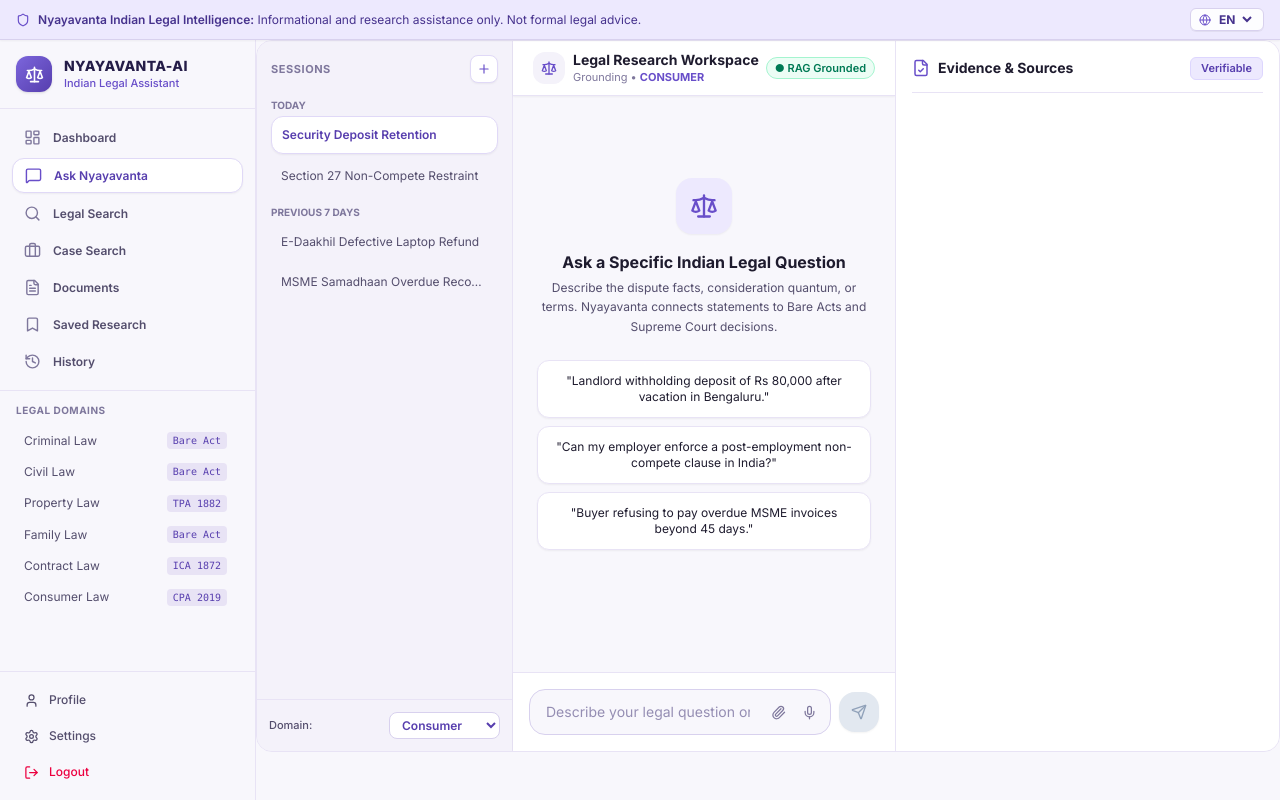
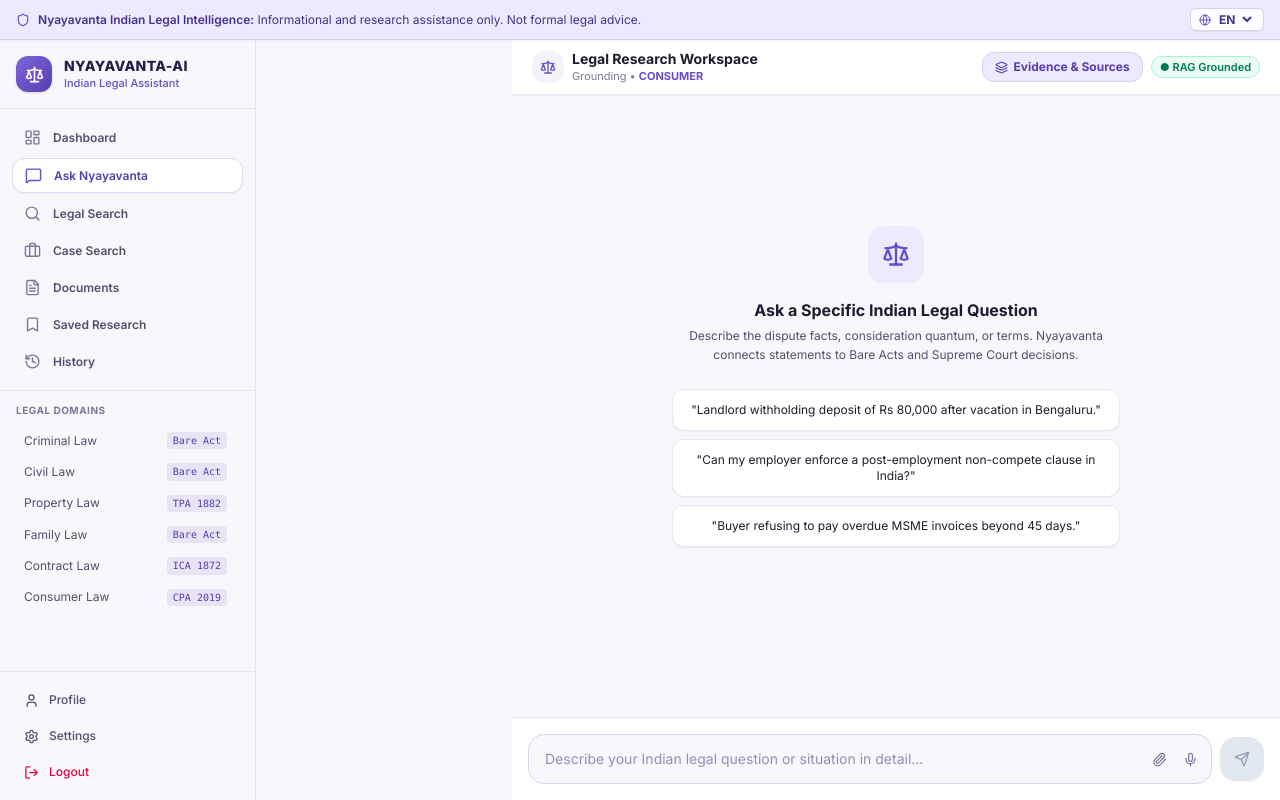
Before and after one commit to Paras2611/Nyayvanta-Ai, a React (Vite) app: page /chat in a window 1280 px wide. Built offline with nearby package versions, Linux system fonts and the light colour scheme.

Commit message:
feat(chat): make legal chat full-bleed responsive with collapsible evidence grounding and harmonious theme

```diff
--- a/src/components/chat/EvidencePanel.tsx
+++ b/src/components/chat/EvidencePanel.tsx
@@ -8,7 +8,9 @@ import {
   BookOpen,
   Scale,
   FileCheck,
-  Info
+  Info,
+  X,
+  Sparkles
 } from 'lucide-react';
 import {
   LegalSectionItem,
@@ -24,6 +26,7 @@ interface EvidencePanelProps {
   claimsVerification?: ClaimVerificationItem[];
   confidence?: ConfidenceInfo;
   sources?: SourceItem[];
+  onClose?: () => void;
 }
 
 export const VerificationBadge: React.FC<{
@@ -128,19 +131,77 @@ export const EvidencePanel: React.FC<EvidencePanelProps> = ({
   claimsVerification = [],
   confidence,
   sources = [],
+  onClose,
 }) => {
+  const hasNoEvidence =
+    relevantLaw.length === 0 &&
+    relevantCases.length === 0 &&
+    claimsVerification.length === 0 &&
+    !confidence;
+
   return (
-    <div className="p-4 space-y-5">
+    <div className="p-3.5 sm:p-4 space-y-4">
       {/* Header */}
       <div className="flex items-center justify-between pb-3 border-b border-[#E8E3F5] dark:border-slate-800">
         <div className="flex items-center gap-2">
-          <FileCheck className="text-[#684EC9] dark:text-purple-400" size={18} />
-          <h2 className="font-bold text-sm text-[#1E1B2E] dark:text-white">Evidence & Sources</h2>
+          <FileCheck className="text-[#684EC9] dark:text-purple-400" size={17} />
+          <h2 className="font-bold text-xs sm:text-sm text-[#1E1B2E] dark:text-white">Evidence & Grounding</h2>
         </div>
-        <span className="text-[11px] bg-[#EDE9FE] dark:bg-purple-950 text-[#573EAE] dark:text-purple-300 font-semibold px-2.5 py-0.5 rounded-md border border-[#DDD6FE] dark:border-purple-800">
-          Verifiable
-        </span>
+        <div className="flex items-center gap-2">
+          <span className="text-[10px] sm:text-[11px] bg-[#EDE9FE] dark:bg-purple-950 text-[#573EAE] dark:text-purple-300 font-semibold px-2 py-0.5 rounded-md border border-[#DDD6FE] dark:border-purple-800">
+            Verifiable
+          </span>
+          {onClose && (
+            <button
+              onClick={onClose}
+              className="p-1 rounded-lg text-[#7E779C] hover:text-[#1E1B2E] dark:hover:text-white hover:bg-[#EBE6F8] dark:hover:bg-[#26213D] transition-colors"
+              title="Close evidence panel"
+            >
+              <X size={15} />
+            </button>
+          )}
+        </div>
       </div>
+
+      {/* Empty State Guidance Card when no evidence has been fetched yet */}
+      {hasNoEvidence && (
+        <div className="p-4 rounded-2xl bg-[#F8F7FC] dark:bg-[#151221] border border-[#E8E3F5] dark:border-[#2D2644] text-center space-y-3">
+          <div className="w-10 h-10 mx-auto rounded-xl bg-[#EDE9FE] dark:bg-[#2A2244] flex items-center justify-center text-[#684EC9] dark:text-[#C4B5FD] shadow-xs">
+            <Sparkles size={20} />
+          </div>
+          <div>
+            <h3 className="text-xs font-bold text-[#1E1B2E] dark:text-white">
+              Awaiting Legal Inquiry
+            </h3>
+            <p className="text-[11px] text-[#7E779C] dark:text-[#A59FC2] mt-1 leading-relaxed">
+              When you submit a query, Nyayavanta retrieves statutory provisions and case law citations, verifying all claims here in real time.
+            </p>
+          </div>
+          <div className="space-y-2 pt-1 text-left">
+            <div className="p-2.5 rounded-xl bg-white dark:bg-[#1D1830] border border-[#E8E3F5] dark:border-[#382F5E] text-[11px] space-y-0.5 shadow-2xs">
+              <div className="flex items-center gap-1.5 font-bold text-[#684EC9] dark:text-[#C4B5FD]">
+                <BookOpen size={12} />
+                <span>Bare Acts Citations</span>
+              </div>
+              <p className="text-[10px] text-[#7E779C] dark:text-slate-400">Sections mapped from BNS, BSA, CPC, ICA, and CPA.</p>
+            </div>
+            <div className="p-2.5 rounded-xl bg-white dark:bg-[#1D1830] border border-[#E8E3F5] dark:border-[#382F5E] text-[11px] space-y-0.5 shadow-2xs">
+              <div className="flex items-center gap-1.5 font-bold text-[#684EC9] dark:text-[#C4B5FD]">
+                <Scale size={12} />
+                <span>Precedents & Judgments</span>
+              </div>
+              <p className="text-[10px] text-[#7E779C] dark:text-slate-400">Supreme Court and High Court precedent ratios.</p>
+            </div>
+            <div className="p-2.5 rounded-xl bg-white dark:bg-[#1D1830] border border-[#E8E3F5] dark:border-[#2E274D] text-[11px] space-y-0.5 shadow-2xs">
+              <div className="flex items-center gap-1.5 font-bold text-emerald-600 dark:text-emerald-400">
+                <ShieldCheck size={12} />
+                <span>Zero-Hallucination Audit</span>
+              </div>
+              <p className="text-[10px] text-[#7E779C] dark:text-slate-400">Every statement tagged as Verified or Conflicting.</p>
+            </div>
+          </div>
+        </div>
+      )}
 
       {/* Confidence Card */}
       {confidence && <ConfidenceCard confidence={confidence} />}
--- a/src/components/layout/DesktopShell.tsx
+++ b/src/components/layout/DesktopShell.tsx
@@ -60,7 +60,7 @@ export const DesktopShell: React.FC<DesktopShellProps> = ({
   ];
 
   return (
-    <div className="min-h-screen flex flex-col bg-[#F8F7FC] text-[#1E1B2E]">
+    <div className="h-screen h-dvh flex flex-col bg-[#F8F7FC] text-[#1E1B2E] overflow-hidden">
       {/* 1. Persistent Legal Disclaimer Top Bar - Light Lavender Aesthetic */}
       <header className="bg-[#EDE9FE] text-[#46328D] text-xs px-3 sm:px-4 py-1.5 sm:py-2 flex items-center justify-between border-b border-[#D8D1EE] shrink-0 sticky top-0 z-40 shadow-xs">
         <div className="flex items-center gap-2 max-w-4xl min-w-0">
@@ -336,11 +336,25 @@ export const DesktopShell: React.FC<DesktopShellProps> = ({
         </aside>
 
         {/* 4. Main Workspace (Center) */}
-        <main className="flex-1 overflow-y-auto bg-[#F8F7FC] flex flex-col min-w-0 pb-20 md:pb-0">
-          <div className="flex-1 p-3.5 sm:p-5 md:p-6 lg:p-8 max-w-7xl mx-auto w-full min-w-0">
-            {children || <Outlet />}
-          </div>
-          {!isChatPage && <DisclaimerBanner />}
+        <main
+          className={`flex-1 flex flex-col min-w-0 ${
+            isChatPage
+              ? 'h-full overflow-hidden pb-16 md:pb-0 bg-[#F8F7FC]'
+              : 'overflow-y-auto bg-[#F8F7FC] pb-20 md:pb-0'
+          }`}
+        >
+          {isChatPage ? (
+            <div className="flex-1 h-full w-full min-w-0 flex flex-col overflow-hidden">
+              {children || <Outlet />}
+            </div>
+          ) : (
+            <>
+              <div className="flex-1 p-3.5 sm:p-5 md:p-6 lg:p-8 max-w-7xl mx-auto w-full min-w-0">
+                {children || <Outlet />}
+              </div>
+              <DisclaimerBanner />
+            </>
+          )}
         </main>
 
         {/* 5. Context / Evidence Panel (Right - Desktop) */}
--- a/src/index.css
+++ b/src/index.css
@@ -1,4 +1,6 @@
 @import "tailwindcss";
+
+@custom-variant dark (&:where(.dark, .dark *));
 
 @theme {
   --color-page-bg: #F8F7FC;
--- a/src/pages/AILegalChatPage.tsx
+++ b/src/pages/AILegalChatPage.tsx
@@ -16,7 +16,9 @@ import {
   RefreshCw,
   Plus,
   Layers,
-  X
+  X,
+  PanelLeftClose,
+  PanelLeft
 } from 'lucide-react';
 import { sendChatQuery, EvidenceBackedResponse } from '../services/api';
 import { EvidencePanel } from '../components/chat/EvidencePanel';
@@ -44,6 +46,12 @@ export const AILegalChatPage: React.FC = () => {
   const [activeResponse, setActiveResponse] = useState<EvidenceBackedResponse | null>(null);
   const [showMobileEvidence, setShowMobileEvidence] = useState(false);
   const [showMobileSessions, setShowMobileSessions] = useState(false);
+  const [showDesktopEvidence, setShowDesktopEvidence] = useState(false);
+  const [showDesktopSessions, setShowDesktopSessions] = useState(true);
+
+  const evidenceCount =
+    (activeResponse?.relevantLaw?.length || 0) +
+    (activeResponse?.relevantCases?.length || 0);
 
   const messagesEndRef = useRef<HTMLDivElement>(null);
 
@@ -114,6 +122,15 @@ export const AILegalChatPage: React.FC = () => {
       ]);
 
       setActiveResponse(response);
+      if (
+        (response.relevantLaw && response.relevantLaw.length > 0) ||
+        (response.relevantCases && response.relevantCases.length > 0) ||
+        (response.verification && response.verification.length > 0)
+      ) {
+        if (typeof window !== 'undefined' && window.innerWidth >= 1024) {
+          setShowDesktopEvidence(true);
+        }
+      }
     } catch (err: any) {
       console.error('Chat error:', err);
       setMessages((prev) => [
@@ -137,24 +154,34 @@ export const AILegalChatPage: React.FC = () => {
   };
 
   return (
-    <div className="flex h-[calc(100dvh-7.5rem)] md:h-[calc(100dvh-5.5rem)] -m-3.5 sm:-m-5 md:-m-6 lg:-m-8 bg-[#F8F7FC] dark:bg-[#0E0C17] relative overflow-hidden rounded-none md:rounded-2xl border-0 md:border md:border-[#E8E3F5] dark:md:border-[#26213D]">
+    <div className="flex-1 h-full w-full flex flex-row relative overflow-hidden bg-[#F8F7FC] dark:bg-[#0E0C17]">
       {/* 1. Left Session History Panel (Desktop only) */}
-      <div className="w-56 xl:w-64 border-r border-[#E8E3F5] dark:border-[#26213D] bg-[#F4F2FA] dark:bg-[#13101F] hidden lg:flex flex-col justify-between shrink-0">
+      {showDesktopSessions && (
+        <div className="w-56 xl:w-64 border-r border-[#E8E3F5] dark:border-[#26213D] bg-[#F4F2FA] dark:bg-[#13101F] hidden lg:flex flex-col justify-between shrink-0 animate-fade-in">
           <div className="p-3.5 space-y-3 overflow-y-auto">
             <div className="flex items-center justify-between">
               <span className="text-[11px] font-bold text-[#7E779C] uppercase tracking-wider">
                 Sessions
               </span>
+              <div className="flex items-center gap-1">
                 <button
                   onClick={() => {
                     setMessages([]);
                     setActiveResponse(null);
                   }}
-              className="p-1.5 rounded-lg bg-white dark:bg-[#221D38] border border-[#E0D9F7] dark:border-[#382F5E] text-[#684EC9] dark:text-[#C4B5FD] hover:bg-[#EBE6F8] shadow-xs"
+                  className="p-1.5 rounded-lg bg-white dark:bg-[#221D38] border border-[#E0D9F7] dark:border-[#382F5E] text-[#684EC9] dark:text-[#C4B5FD] hover:bg-[#EBE6F8] shadow-xs cursor-pointer press-feedback"
                   title="New Research Inquiry"
                 >
                   <Plus size={14} />
                 </button>
+                <button
+                  onClick={() => setShowDesktopSessions(false)}
+                  className="p-1.5 rounded-lg text-[#7E779C] hover:text-[#241C48] hover:bg-[#EBE6F8] cursor-pointer"
+                  title="Collapse sessions sidebar"
+                >
+                  <PanelLeftClose size={14} />
+                </button>
+              </div>
             </div>
 
           <div className="space-y-1 text-xs">
@@ -196,6 +223,7 @@ export const AILegalChatPage: React.FC = () => {
           </select>
         </div>
       </div>
+      )}
 
       {/* Mobile/Tablet Sessions Drawer */}
       {showMobileSessions && (
@@ -287,6 +315,17 @@ export const AILegalChatPage: React.FC = () => {
               <Clock size={16} />
             </button>
 
+            {/* Desktop Sessions Expand Button (when collapsed) */}
+            {!showDesktopSessions && (
+              <button
+                onClick={() => setShowDesktopSessions(true)}
+                className="hidden lg:flex items-center gap-1 p-1.5 rounded-xl bg-[#F4F2FA] dark:bg-[#221D38] border border-[#E0D9F7] dark:border-[#382F5E] text-[#684EC9] dark:text-[#C4B5FD] hover:bg-[#EBE6F8] press-feedback"
+                title="Show research sessions"
+              >
+                <PanelLeft size={16} />
+              </button>
+            )}
+
             <div className="w-7 h-7 sm:w-8 sm:h-8 rounded-xl bg-[#F4F2FA] dark:bg-[#221D38] flex items-center justify-center text-[#684EC9] dark:text-[#C4B5FD] shrink-0">
               <Scale size={16} />
             </div>
@@ -301,14 +340,32 @@ export const AILegalChatPage: React.FC = () => {
           </div>
 
           <div className="flex items-center gap-1.5 sm:gap-2 shrink-0">
-            {/* Mobile/Tablet Toggle for Evidence Panel */}
+            {/* Evidence Panel Toggle Button (Responsive Desktop + Mobile) */}
             <button
-              onClick={() => setShowMobileEvidence(!showMobileEvidence)}
-              className="xl:hidden flex items-center gap-1 px-2.5 py-1.5 rounded-xl bg-[#EDE9FE] dark:bg-[#251F3D] text-[#573EAE] dark:text-[#C4B5FD] border border-[#D8D1EE] dark:border-[#382F5E] text-xs font-semibold press-feedback"
+              onClick={() => {
+                if (typeof window !== 'undefined' && window.innerWidth >= 1024) {
+                  setShowDesktopEvidence(!showDesktopEvidence);
+                } else {
+                  setShowMobileEvidence(!showMobileEvidence);
+                }
+              }}
+              className={`flex items-center gap-1.5 px-2.5 sm:px-3 py-1.5 rounded-xl text-xs font-bold transition-all press-feedback ${
+                (typeof window !== 'undefined' && window.innerWidth >= 1024 ? showDesktopEvidence : showMobileEvidence)
+                  ? 'bg-[#684EC9] text-white shadow-xs'
+                  : 'bg-[#EDE9FE] dark:bg-[#251F3D] text-[#573EAE] dark:text-[#C4B5FD] border border-[#D8D1EE] dark:border-[#382F5E] hover:bg-[#E0D9F7]'
+              }`}
+              title="Toggle Evidence & Sources grounding panel"
             >
               <Layers size={13} />
-              <span className="hidden sm:inline">Evidence & Sources</span>
+              <span className="hidden sm:inline">
+                {showDesktopEvidence ? 'Hide Evidence' : 'Evidence & Sources'}
+              </span>
               <span className="sm:hidden">Evidence</span>
+              {evidenceCount > 0 && (
+                <span className="px-1.5 py-0.2 rounded-full text-[10px] bg-white/25 font-mono">
+                  {evidenceCount}
+                </span>
+              )}
             </button>
 
             <span className="hidden md:inline-flex text-[11px] text-emerald-700 dark:text-emerald-300 bg-emerald-50 dark:bg-emerald-950/60 px-2 py-0.5 rounded-full font-semibold border border-emerald-200 dark:border-emerald-800">
@@ -417,29 +474,29 @@ export const AILegalChatPage: React.FC = () => {
               e.preventDefault();
               handleSend();
             }}
-            className="flex items-center gap-2 max-w-4xl mx-auto"
+            className="flex items-center gap-2 max-w-4xl mx-auto w-full"
           >
-            <div className="relative flex-1 flex items-center">
+            <div className="relative flex-1 flex items-center min-w-0">
               <input
                 type="text"
                 value={inputQuery}
                 onChange={(e) => setInputQuery(e.target.value)}
-                placeholder="Describe your legal question or situation in detail..."
+                placeholder="Describe your Indian legal question or situation in detail..."
                 disabled={isProcessing}
-                className="w-full pl-3.5 sm:pl-4 pr-16 sm:pr-20 py-2.5 sm:py-3 rounded-2xl border border-[#D8D1EE] dark:border-[#382F5E] bg-[#F8F7FC] dark:bg-[#120F1F] text-xs sm:text-sm text-[#1E1B2E] dark:text-white placeholder:text-[#958EB3] focus:outline-none focus:ring-2 focus:ring-[#7C66DC]"
+                className="w-full pl-3.5 sm:pl-4 pr-16 sm:pr-20 py-2.5 sm:py-3.5 rounded-2xl border border-[#D8D1EE] dark:border-[#382F5E] bg-[#F8F7FC] dark:bg-[#120F1F] text-xs sm:text-sm text-[#1E1B2E] dark:text-white placeholder:text-[#958EB3] placeholder:truncate focus:outline-none focus:ring-2 focus:ring-[#7C66DC]"
               />
               <div className="absolute right-2 flex items-center gap-1 text-[#7E779C]">
                 <button
                   type="button"
                   title="Attach Agreement"
-                  className="p-1.5 hover:text-[#573EAE] rounded-lg"
+                  className="p-1.5 hover:text-[#573EAE] rounded-lg cursor-pointer"
                 >
                   <Paperclip size={15} />
                 </button>
                 <button
                   type="button"
                   title="Voice input placeholder"
-                  className="p-1.5 hover:text-[#573EAE] rounded-lg"
+                  className="p-1.5 hover:text-[#573EAE] rounded-lg cursor-pointer"
                 >
                   <Mic size={15} />
                 </button>
@@ -449,10 +506,10 @@ export const AILegalChatPage: React.FC = () => {
             <button
               type="submit"
               disabled={isProcessing || !inputQuery.trim()}
-              className={`p-2.5 sm:p-3 rounded-2xl flex items-center justify-center transition-colors shadow-xs ${
+              className={`p-2.5 sm:p-3.5 rounded-2xl flex items-center justify-center shrink-0 transition-colors shadow-xs ${
                 isProcessing || !inputQuery.trim()
                   ? 'bg-slate-200 dark:bg-slate-800 text-slate-400 cursor-not-allowed'
-                  : 'bg-[#684EC9] hover:bg-[#573EAE] text-white cursor-pointer'
+                  : 'bg-[#684EC9] hover:bg-[#573EAE] text-white cursor-pointer press-feedback'
               }`}
             >
               <Send size={16} />
@@ -461,20 +518,23 @@ export const AILegalChatPage: React.FC = () => {
         </div>
       </div>
 
-      {/* 3. Right Evidence & Sources Panel (Desktop Fixed) */}
-      <div className="w-80 lg:w-96 border-l border-[#E8E3F5] dark:border-[#26213D] bg-white dark:bg-[#171424] hidden xl:flex flex-col shrink-0 overflow-y-auto">
+      {/* 3. Right Evidence & Sources Panel (Desktop Collapsible) */}
+      {showDesktopEvidence && (
+        <aside className="w-72 xl:w-84 border-l border-[#E8E3F5] dark:border-[#26213D] bg-white dark:bg-[#171424] hidden lg:flex flex-col shrink-0 overflow-y-auto animate-fade-in">
           <EvidencePanel
             relevantLaw={activeResponse?.relevantLaw}
             relevantCases={activeResponse?.relevantCases}
             claimsVerification={activeResponse?.verification}
             confidence={activeResponse?.confidence}
             sources={activeResponse?.sources}
+            onClose={() => setShowDesktopEvidence(false)}
           />
-      </div>
+        </aside>
+      )}
 
       {/* 4. Slide-over Evidence Panel for Mobile/Tablet */}
       {showMobileEvidence && (
-        <div className="fixed inset-0 z-40 flex justify-end xl:hidden bg-black/40 backdrop-blur-xs">
+        <div className="fixed inset-0 z-40 flex justify-end lg:hidden bg-black/40 backdrop-blur-xs">
           <div className="w-full max-w-sm sm:max-w-md bg-white dark:bg-[#171424] h-full flex flex-col shadow-2xl overflow-y-auto">
             <div className="p-3 border-b border-[#E8E3F5] dark:border-[#26213D] flex items-center justify-between sticky top-0 bg-white dark:bg-[#171424] z-10">
               <span className="font-bold text-xs text-[#1E1B2E] dark:text-white flex items-center gap-1.5">
```
Lines whose indentation alone changed are shown as unchanged.
